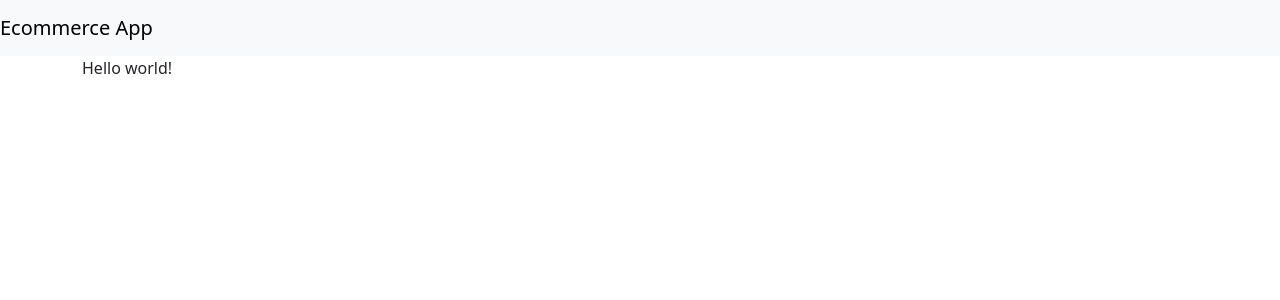
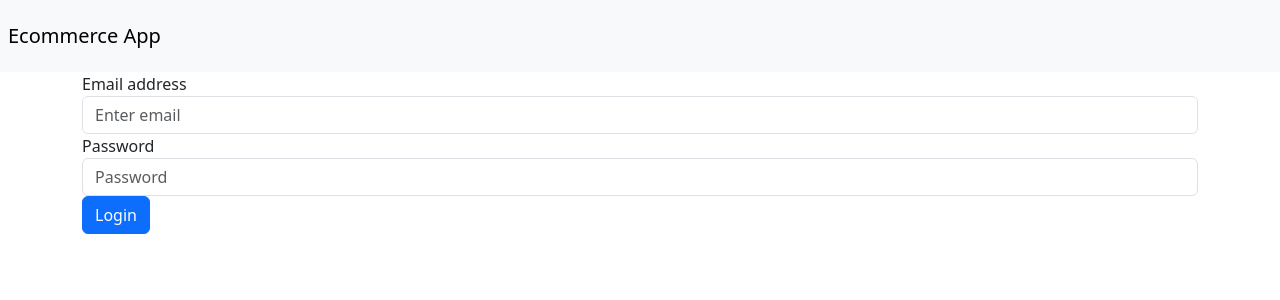
Before and after one commit to obaidashfaq20/ecommerce-app, a React (Create React App) app: page / in a window 1280 px wide. Shown: the top 300 px of the page. Built offline with nearby package versions, Linux system fonts and the light colour scheme.

Commit message:
Simple login and store auth token in localStorage

```diff
--- a/src/App.js
+++ b/src/App.js
@@ -1,11 +1,66 @@
+import axios from "axios";
+import Login from "./components/login";
 import Navbar from "./components/navbar";
+import { LOGIN_URL } from './constants/constant';
+import React, { useState } from 'react'
+import Logout from "./components/logout";
 
 function App() {
+  const [userEmail, setUserEmail] = useState(localStorage.getItem('userEmail') || '');
+  const [token, setToken] = useState(localStorage.getItem('token') || '');
+  const [user, setUser] = useState({
+    email: '',
+    password: ''
+  });
+
+  const handleChange = event => {
+    const { name, value } = event.target;
+    setUser({ ...user, [name]: value });
+  };
+
+  const handleLogin = async (event) => {
+    event.preventDefault();
+
+    const response = await axios.post(LOGIN_URL,  {user});
+    if (response.status >= 200 && response.status < 300) {
+      // The request was successful, and the status code is in the 200-299 range.
+      const authorizationHeader = response.headers.get('authorization');
+      if (authorizationHeader) {
+        const bearerToken = authorizationHeader.split(' ')[1];
+        const email = response.data.status.data.user.email;
+        setToken(bearerToken);
+        setUserEmail(email);
+        localStorage.setItem('token', bearerToken);
+        localStorage.setItem('userEmail', email);
+      } else {
+        // Token not found
+      }
+    } else {
+      // The request was not successful, and the status code is outside the 200-299 range.
+      console.error('Request failed with status:', response.status);
+    }
+  };
+
+  const handleLogout = async (event) => {
+    event.preventDefault();
+
+    // const response
+  };
+
   return (
     <>
-    <Navbar />
+    <Navbar userEmail={userEmail}/>
     <div className="container">
-      Hello world!
+    { userEmail ?
+        <Logout
+          handleLogout={handleLogout}
+        /> :
+        <Login
+          user={user}
+          handleChange={handleChange}
+          handleLogin={handleLogin}
+        />
+    }
     </div>
     </>
   );
--- /dev/null
+++ b/src/components/login.js
@@ -0,0 +1,17 @@
+import React, { useState } from 'react'
+
+export default function Login(props) {
+  return (
+    <form>
+      <div className="form-group">
+        <label htmlFor="email">Email address</label>
+        <input onChange={props.handleChange} type="email" name="email" className="form-control" id="email" placeholder="Enter email" required />
+      </div>
+      <div className="form-group">
+        <label htmlFor="password">Password</label>
+        <input onChange={props.handleChange} type="password" name="password" className="form-control" id="password" placeholder="Password" required/>
+      </div>
+      <button onClick={props.handleLogin} type="submit" className="btn btn-primary">Login</button>
+    </form>
+  )
+}
--- /dev/null
+++ b/src/components/logout.js
@@ -0,0 +1,9 @@
+import React from 'react'
+
+export default function Logout() {
+  return (
+    <button className='btn btn-danger'>
+      Log Out
+    </button>
+  )
+}
--- a/src/components/navbar.js
+++ b/src/components/navbar.js
@@ -1,9 +1,12 @@
-import React from 'react'
+import React, { useEffect } from 'react'
 
-export default function Navbar() {
+export default function Navbar(props) {
+  useEffect(()=>{
+    console.log(props)
+  }, [props]);
   return (
-    <nav class="navbar navbar-light bg-light">
-      <a class="navbar-brand" href="/">Ecommerce App</a>
+    <nav className="navbar navbar-light bg-light">
+      <a className="navbar-brand m-2" href="/">Ecommerce App {props.userEmail}</a>
     </nav>
   )
 }
--- /dev/null
+++ b/src/constants/constant.js
@@ -0,0 +1,2 @@
+export const BASE_URL = "http://localhost:3001";
+export const LOGIN_URL = `${BASE_URL}/login`;
```
